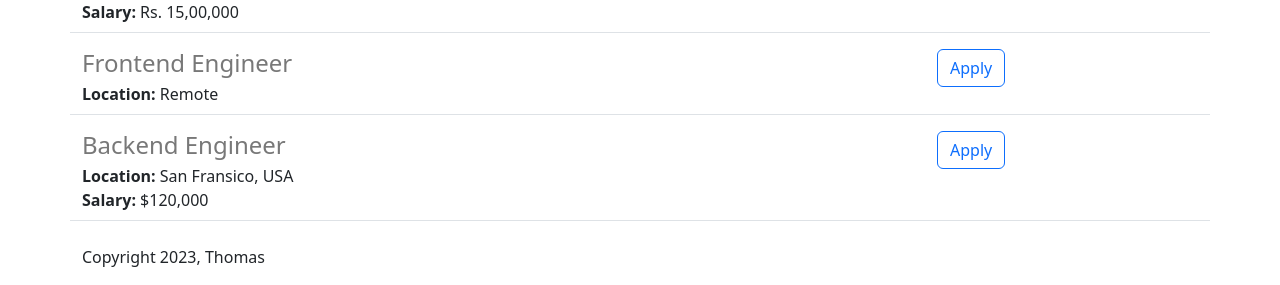
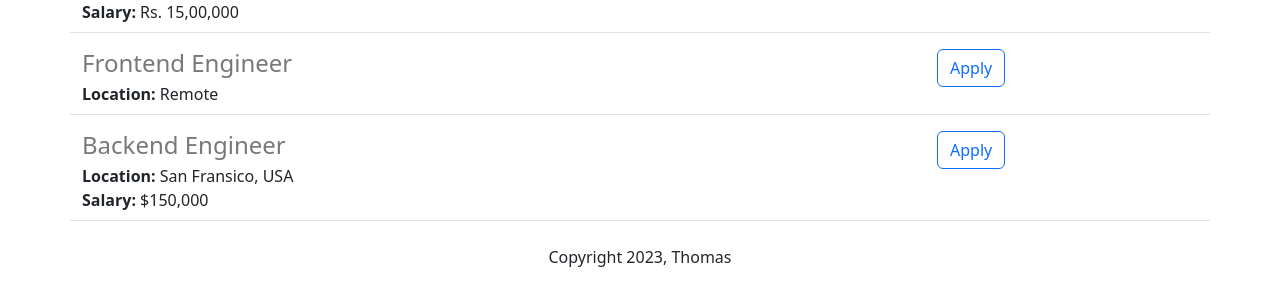
Before and after one commit to tfoerst3r/webpage, a Flask app: page / in a window 1280 px wide. Shown: the part 959-1244 px from the top of the page. Run offline with Flask 3, Linux system fonts and the light colour scheme.

Commit message:
Update initial page setup

```diff
--- a/pyproject.toml
+++ b/pyproject.toml
@@ -16,7 +16,7 @@ gunicorn = "^21.2.0"
 ipython = "^8.18.1"
 
 [tool.poetry.scripts]
-myweb="src.website.app:main"
+myweb="src.website.app:app"
 
 [build-system]
 requires = ["poetry-core"]
--- a/src/website/app.py
+++ b/src/website/app.py
@@ -24,22 +24,24 @@ JOBS = [
         'id': 4,
         'title': 'Backend Engineer',
         'location': 'San Fransico, USA',
-        'salary': '$120,000'
+        'salary': '$150,000'
     }
 ]
 
-#-- api route
+#-- api route --#
 @app.route("/api/jobs")
 def list_jobs():
     return jsonify(JOBS)
 
+
 @app.route("/")
-def main():
+def landing_page():
     return render_template('index.html', jobs=JOBS, company_name="HZDR")
 
 
-def main():
+def main(app):
     app.run(host='0.0.0.0', debug=True)
+    return 0
 
 if __name__ == "__main__":
-    main()
+    main(app)
--- a/src/website/templates/index.html
+++ b/src/website/templates/index.html
@@ -37,7 +37,7 @@
        {% include 'jobitem.html' %}
     {% endfor %}
     </p>
-    <p class="mt-4">
+    <p class="text-center mt-4">
         Copyright 2023, Thomas
     </p>
     </div>
```
Also changed, not shown: src/website/__init__.py (added).
